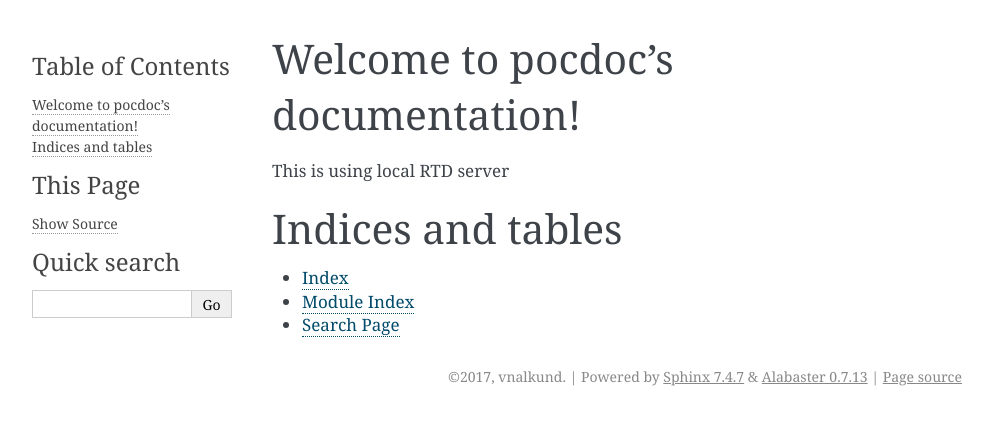
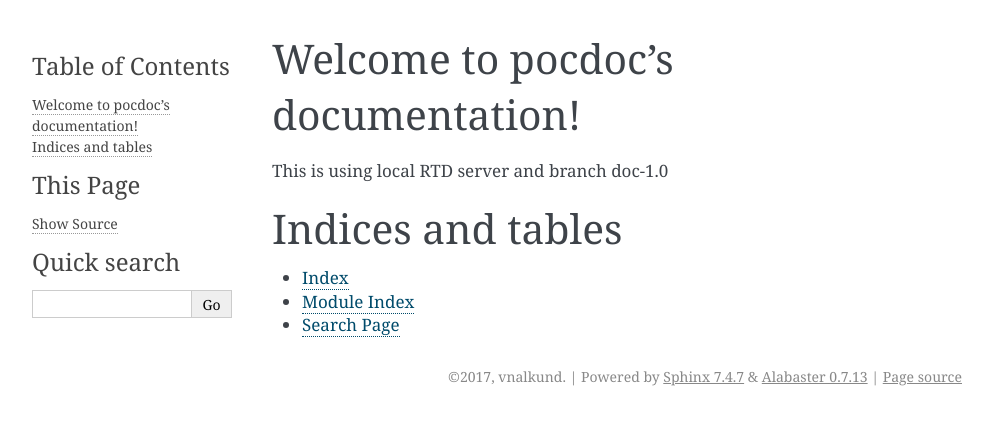
Before and after one commit to vngithub/documentation, a Sphinx documentation site: the page built from docs/source/index.rst, in a window 1280 px wide. Shown: the top 425 px of the page, without its empty margins (148-1140 px from the left). Built offline with Sphinx 7.4.7, drawn with Linux system fonts in a browser that asks for light colours.

Commit message:
Update index.rst

```diff
--- a/docs/source/index.rst
+++ b/docs/source/index.rst
@@ -5,7 +5,7 @@
 
 Welcome to pocdoc's documentation!
 ==================================
-This is using local RTD server
+This is using local RTD server and branch doc-1.0
 
 .. toctree::
    :maxdepth: 2
```
